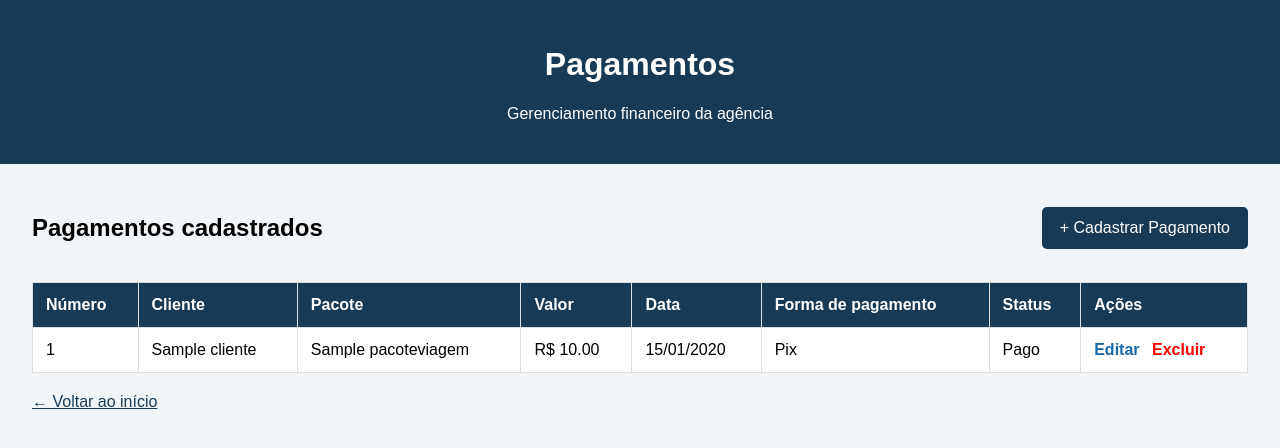
After one commit to Beatrizsilva-cpp/Ag-ncia-de-Viagens, a Django app: page /pagamentos/ in a window 1280 px wide. The commit adds this page. Shown: the top 448 px of the page. Run offline with Django 5.2, Linux system fonts and the light colour scheme; tables that the repository leaves empty hold one stand-in row (values such as "Sample post").

Commit message:
pagamentos

```diff
--- a/agencia/templates/agencia/inicio.html
+++ b/agencia/templates/agencia/inicio.html
@@ -72,14 +72,11 @@ nav a:hover {
 
 <nav>
     <a href="{% url 'admin:index' %}">Painel Administrativo</a>
-
     <a href="{% url 'clientes' %}">Clientes</a>
-
     <a href="{% url 'destinos' %}">Destinos</a>
-
     <a href="{% url 'pacotes' %}">Pacotes</a>
-
     <a href="{% url 'reservas' %}">Reservas</a>
+    <a href="{% url 'pagamentos' %}">Pagamentos</a>
 </nav>
 
 
--- /dev/null
+++ b/agencia/templates/agencia/pagamentos.html
@@ -0,0 +1,154 @@
+
+<!DOCTYPE html>
+<html lang="pt-br">
+<head>
+    <meta charset="UTF-8">
+    <title>Pagamentos - Agência de Viagens</title>
+
+    <style>
+        body {
+            margin: 0;
+            font-family: Arial, sans-serif;
+            background-color: #f2f5f8;
+        }
+
+        header {
+            background-color: #173b57;
+            color: white;
+            padding: 25px;
+            text-align: center;
+        }
+
+        .container {
+            width: 95%;
+            margin: 30px auto;
+        }
+
+        .topo {
+            display: flex;
+            justify-content: space-between;
+            align-items: center;
+            margin-bottom: 20px;
+        }
+
+        .botao {
+            background-color: #173b57;
+            color: white;
+            padding: 12px 18px;
+            text-decoration: none;
+            border-radius: 5px;
+        }
+
+        table {
+            width: 100%;
+            border-collapse: collapse;
+            background-color: white;
+        }
+
+        th, td {
+            padding: 13px;
+            border: 1px solid #ddd;
+            text-align: left;
+        }
+
+        th {
+            background-color: #173b57;
+            color: white;
+        }
+
+        .editar {
+            color: #1769aa;
+            font-weight: bold;
+            text-decoration: none;
+        }
+
+        .excluir {
+            color: red;
+            font-weight: bold;
+            text-decoration: none;
+            margin-left: 8px;
+        }
+
+        .voltar {
+            display: inline-block;
+            margin-top: 20px;
+            color: #173b57;
+        }
+    </style>
+</head>
+
+<body>
+
+<header>
+    <h1>Pagamentos</h1>
+    <p>Gerenciamento financeiro da agência</p>
+</header>
+
+<div class="container">
+
+    <div class="topo">
+        <h2>Pagamentos cadastrados</h2>
+
+        <a class="botao" href="{% url 'cadastrar_pagamento' %}">
+            + Cadastrar Pagamento
+        </a>
+    </div>
+
+    <table>
+        <tr>
+            <th>Número</th>
+            <th>Cliente</th>
+            <th>Pacote</th>
+            <th>Valor</th>
+            <th>Data</th>
+            <th>Forma de pagamento</th>
+            <th>Status</th>
+            <th>Ações</th>
+        </tr>
+
+        {% for pagamento in pagamentos %}
+        <tr>
+            <td>{{ pagamento.id }}</td>
+            <td>{{ pagamento.reserva.cliente.nome }}</td>
+            <td>{{ pagamento.reserva.pacote.titulo }}</td>
+            <td>R$ {{ pagamento.valor }}</td>
+            <td>{{ pagamento.data_pagamento|date:"d/m/Y" }}</td>
+            <td>{{ pagamento.get_forma_pagamento_display }}</td>
+
+            <td>
+                {% if pagamento.pago %}
+                    Pago
+                {% else %}
+                    Pendente
+                {% endif %}
+            </td>
+
+            <td>
+                <a class="editar"
+                   href="{% url 'editar_pagamento' pagamento.id %}">
+                    Editar
+                </a>
+
+                <a class="excluir"
+                   href="{% url 'excluir_pagamento' pagamento.id %}">
+                    Excluir
+                </a>
+            </td>
+        </tr>
+
+        {% empty %}
+        <tr>
+            <td colspan="8">Nenhum pagamento cadastrado.</td>
+        </tr>
+        {% endfor %}
+
+    </table>
+
+    <a class="voltar" href="{% url 'inicio' %}">
+        ← Voltar ao início
+    </a>
+
+</div>
+
+</body>
+</html>
--- a/agencia/views.py
+++ b/agencia/views.py
@@ -1,8 +1,7 @@
 
 from django.shortcuts import render, redirect, get_object_or_404
-from .models import Cliente, Destino, PacoteViagem, Reserva
-from .forms import ClienteForm, DestinoForm, PacoteViagemForm, ReservaForm
-
+from .models import Cliente, Destino, PacoteViagem, Reserva, Pagamento
+from .forms import ClienteForm, DestinoForm, PacoteViagemForm, ReservaForm, PagamentoForm
 def inicio(request):
     return render(request, 'agencia/inicio.html')
 
@@ -234,3 +233,61 @@ def cancelar_reserva(request, id):
     return render(request, 'agencia/cancelar_reserva.html', {
         'reserva': reserva
     })
+
+# PAGAMENTOS
+
+def listar_pagamentos(request):
+    pagamentos = Pagamento.objects.select_related(
+        'reserva',
+        'reserva__cliente',
+        'reserva__pacote'
+    ).all().order_by('-data_pagamento')
+
+    return render(request, 'agencia/pagamentos.html', {
+        'pagamentos': pagamentos
+    })
+
+
+def cadastrar_pagamento(request):
+    if request.method == 'POST':
+        form = PagamentoForm(request.POST)
+
+        if form.is_valid():
+            form.save()
+            return redirect('pagamentos')
+    else:
+        form = PagamentoForm()
+
+    return render(request, 'agencia/cadastrar_pagamento.html', {
+        'form': form
+    })
+
+
+def editar_pagamento(request, id):
+    pagamento = get_object_or_404(Pagamento, id=id)
+
+    if request.method == 'POST':
+        form = PagamentoForm(request.POST, instance=pagamento)
+
+        if form.is_valid():
+            form.save()
+            return redirect('pagamentos')
+    else:
+        form = PagamentoForm(instance=pagamento)
+
+    return render(request, 'agencia/editar_pagamento.html', {
+        'form': form,
+        'pagamento': pagamento
+    })
+
+
+def excluir_pagamento(request, id):
+    pagamento = get_object_or_404(Pagamento, id=id)
+
+    if request.method == 'POST':
+        pagamento.delete()
+        return redirect('pagamentos')
+
+    return render(request, 'agencia/excluir_pagamento.html', {
+        'pagamento': pagamento
+    })
--- a/config/urls.py
+++ b/config/urls.py
@@ -35,4 +35,11 @@ urlpatterns = [
     path('reservas/cadastrar/', views.cadastrar_reserva, name='cadastrar_reserva'),
     path('reservas/<int:id>/editar/', views.editar_reserva, name='editar_reserva'),
     path('reservas/<int:id>/cancelar/', views.cancelar_reserva, name='cancelar_reserva'),
+
+    # PAGAMENTOS
+    path('pagamentos/', views.listar_pagamentos, name='pagamentos'),
+    path('pagamentos/cadastrar/', views.cadastrar_pagamento, name='cadastrar_pagamento'),
+    path('pagamentos/<int:id>/editar/', views.editar_pagamento, name='editar_pagamento'),
+    path('pagamentos/<int:id>/excluir/', views.excluir_pagamento, name='excluir_pagamento'),
+
 ]
```
Also changed, not shown: agencia/forms.py (+27 -2 lines), agencia/templates/agencia/cadastrar_pagamento.html (added, +75 -0 lines), agencia/templates/agencia/editar_pagamento.html (added, +87 -0 lines), agencia/templates/agencia/excluir_pagamento.html (added, +76 -0 lines).
